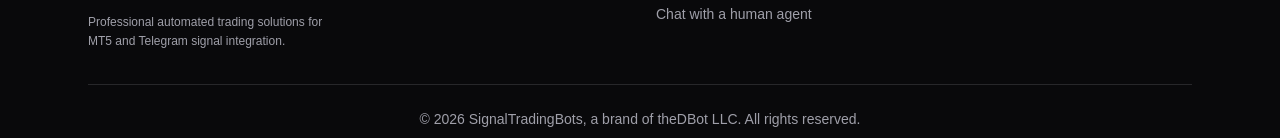
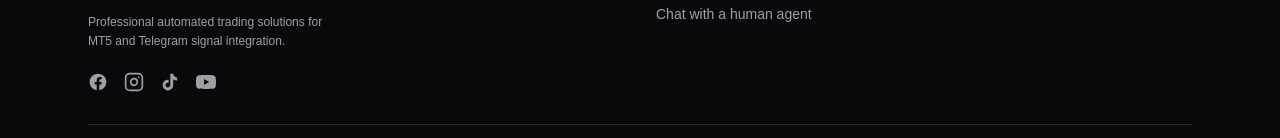
Before and after one commit to Appsbydare/Signal_Trading_Bots, a Next.js app: page /products in a window 1280 px wide. Shown: the part 2212-2350 px from the top of the page. Built offline with nearby package versions, Linux system fonts and the light colour scheme; no server answers.

Commit message:
Update: Set Starter yearly price to  and added social media links to footer.

```diff
--- a/src/app/api/orders/create/route.ts
+++ b/src/app/api/orders/create/route.ts
@@ -22,7 +22,7 @@ export async function POST(request: NextRequest) {
         pro: 29,
         starter: 9,
         pro_yearly: 348,
-        starter_yearly: 108,
+        starter_yearly: 98,
       };
       displayPrice = priceMap[plan as string] || 9;
     }
--- a/src/app/layout.tsx
+++ b/src/app/layout.tsx
@@ -118,6 +118,30 @@ export default function RootLayout({
                   <p className="text-xs leading-relaxed text-zinc-400">
                     Professional automated trading solutions for MT5 and Telegram signal integration.
                   </p>
+                  <div className="flex items-center gap-4 pt-2">
+                    <a href="https://www.facebook.com/profile.php?id=61583335566928" target="_blank" rel="noopener noreferrer" className="text-zinc-400 hover:text-[#5e17eb] transition-colors" title="Facebook">
+                      <svg className="h-5 w-5" fill="currentColor" viewBox="0 0 24 24">
+                        <path d="M22 12c0-5.523-4.477-10-10-10S2 6.477 2 12c0 4.991 3.657 9.128 8.438 9.878v-6.987h-2.54V12h2.54V9.797c0-2.506 1.492-3.89 3.777-3.89 1.094 0 2.238.195 2.238.195v2.46h-1.26c-1.243 0-1.63.771-1.63 1.562V12h2.773l-.443 2.89h-2.33v6.988C18.343 21.128 22 16.991 22 12z" />
+                      </svg>
+                    </a>
+                    <a href="https://www.instagram.com/signaltradingbots/" target="_blank" rel="noopener noreferrer" className="text-zinc-400 hover:text-[#5e17eb] transition-colors" title="Instagram">
+                      <svg className="h-5 w-5" fill="none" stroke="currentColor" strokeWidth="2" strokeLinecap="round" strokeLinejoin="round" viewBox="0 0 24 24">
+                        <rect x="2" y="2" width="20" height="20" rx="5" ry="5"></rect>
+                        <path d="M16 11.37A4 4 0 1112.63 8 4 4 0 0116 11.37z"></path>
+                        <line x1="17.5" y1="6.5" x2="17.51" y2="6.5"></line>
+                      </svg>
+                    </a>
+                    <a href="https://www.tiktok.com/@signaltradingbots?lang=en" target="_blank" rel="noopener noreferrer" className="text-zinc-400 hover:text-[#5e17eb] transition-colors" title="TikTok">
+                      <svg className="h-5 w-5" fill="currentColor" viewBox="0 0 24 24">
+                        <path d="M19.59 6.69a4.83 4.83 0 0 1-3.77-4.25V2h-3.45v13.67a2.89 2.89 0 0 1-5.2 1.74 2.89 2.89 0 0 1 2.31-4.64 2.93 2.93 0 0 1 .88.13V9.4a6.84 6.84 0 0 0-1-.05A6.33 6.33 0 0 0 5 20.1a6.34 6.34 0 0 0 10.86-4.43v-7a8.16 8.16 0 0 0 4.77 1.52v-3.4a4.85 4.85 0 0 1-1.04-.1z" />
+                      </svg>
+                    </a>
+                    <a href="https://www.youtube.com/@SignalTradingBots" target="_blank" rel="noopener noreferrer" className="text-zinc-400 hover:text-[#5e17eb] transition-colors" title="YouTube">
+                      <svg className="h-5 w-5" fill="currentColor" viewBox="0 0 24 24">
+                        <path d="M23.498 6.186a3.016 3.016 0 0 0-2.122-2.136C19.505 3.545 12 3.545 12 3.545s-7.505 0-9.377.505A3.017 3.017 0 0 0 .502 6.186C0 8.07 0 12 0 12s0 3.93.502 5.814a3.016 3.016 0 0 0 2.122 2.136c1.871.505 9.376.505 9.376.505s7.505 0 9.377-.505a3.015 3.015 0 0 0 2.122-2.136C24 15.93 24 12 24 12s0-3.93-.502-5.814zM9.545 15.568V8.432L15.818 12l-6.273 3.568z" />
+                      </svg>
+                    </a>
+                  </div>
                 </div>
 
                 {/* Products Section */}
--- a/src/app/payment/page.tsx
+++ b/src/app/payment/page.tsx
@@ -29,7 +29,7 @@ function PaymentForm() {
   let basePrice = 9;
   if (isLifetime) basePrice = 299;
   else if (isPro) basePrice = isYearly ? 348 : 29;
-  else basePrice = isYearly ? 108 : 9; // Starter
+  else basePrice = isYearly ? 98 : 9; // Starter
 
   // Apply credit if upgrading
   // price is calculated dynamically in render or derived state now
--- a/src/app/products/ProductsPageClient.tsx
+++ b/src/app/products/ProductsPageClient.tsx
@@ -460,7 +460,7 @@ export function ProductsPageClient() {
                               badge={plan.badge}
                               price={
                                 plan.name === "Starter"
-                                  ? "$108/year"
+                                  ? "$98/year"
                                   : plan.name === "Pro"
                                     ? "$188/year"
                                     : "$299 one-time"
--- a/src/components/PricingSection.tsx
+++ b/src/components/PricingSection.tsx
@@ -299,7 +299,7 @@ export function PricingSection() {
                                     badge={plan.badge}
                                     price={
                                         plan.name === "Starter"
-                                            ? "$108/YEAR"
+                                            ? "$98/YEAR"
                                             : plan.name === "Pro"
                                                 ? "$188/YEAR"
                                                 : "$299 ONE-TIME"
--- a/src/lib/stripe-products.ts
+++ b/src/lib/stripe-products.ts
@@ -13,7 +13,7 @@ export const STRIPE_PRODUCTS = {
         productId: process.env.STRIPE_PRODUCT_STARTER_YEARLY!,
         priceId: process.env.STRIPE_PRICE_STARTER_YEARLY!,
         name: 'Starter (Yearly)',
-        amount: 108,
+        amount: 98,
         interval: 'year' as const,
     },
     pro_monthly: {
```
